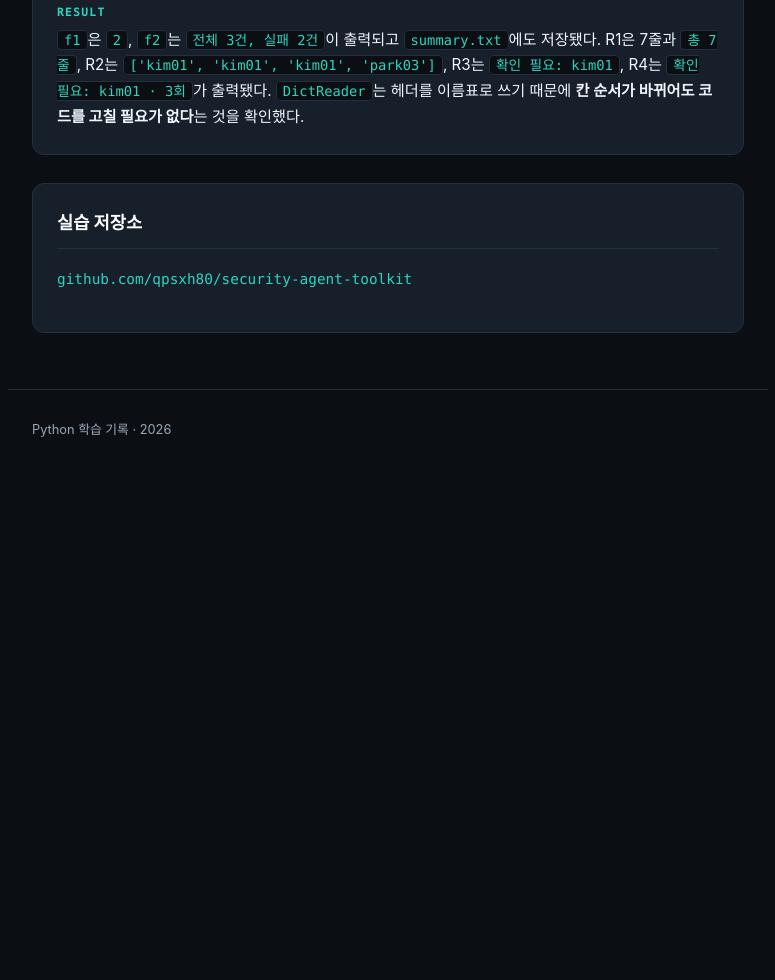
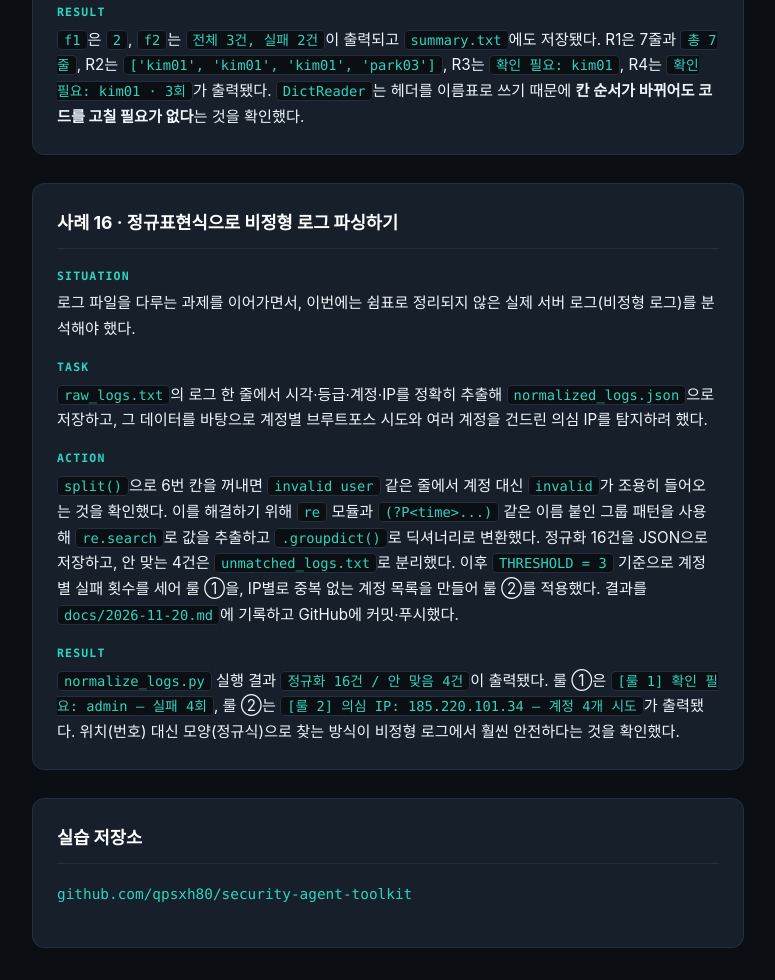
Before and after one commit to qpsxh80/python-learning-portfolio, a plain HTML site: page index.html in a window 1280 px wide. Shown: the part 8937-9917 px from the top of the page, without its empty margins (252-1027 px from the left). Before the commit the page ends 9430 px from the top, so only its background shows below. Drawn offline with Linux system fonts and the light colour scheme.

Commit message:
Add regex log parsing case to portfolio

```diff
--- a/index.html
+++ b/index.html
@@ -165,6 +165,16 @@
     </div>
   </section>
 
+  <section class="case" aria-labelledby="case-16-title">
+    <h2 id="case-16-title">사례 16 · 정규표현식으로 비정형 로그 파싱하기</h2>
+    <div class="star">
+      <div class="star-item"><h3>Situation</h3><p>로그 파일을 다루는 과제를 이어가면서, 이번에는 쉼표로 정리되지 않은 실제 서버 로그(비정형 로그)를 분석해야 했다.</p></div>
+      <div class="star-item"><h3>Task</h3><p><code>raw_logs.txt</code>의 로그 한 줄에서 시각·등급·계정·IP를 정확히 추출해 <code>normalized_logs.json</code>으로 저장하고, 그 데이터를 바탕으로 계정별 브루트포스 시도와 여러 계정을 건드린 의심 IP를 탐지하려 했다.</p></div>
+      <div class="star-item"><h3>Action</h3><p><code>split()</code>으로 6번 칸을 꺼내면 <code>invalid user</code> 같은 줄에서 계정 대신 <code>invalid</code>가 조용히 들어오는 것을 확인했다. 이를 해결하기 위해 <code>re</code> 모듈과 <code>(?P&lt;time&gt;...)</code> 같은 이름 붙인 그룹 패턴을 사용해 <code>re.search</code>로 값을 추출하고 <code>.groupdict()</code>로 딕셔너리로 변환했다. 정규화 16건을 JSON으로 저장하고, 안 맞는 4건은 <code>unmatched_logs.txt</code>로 분리했다. 이후 <code>THRESHOLD = 3</code> 기준으로 계정별 실패 횟수를 세어 룰 ①을, IP별로 중복 없는 계정 목록을 만들어 룰 ②를 적용했다. 결과를 <code>docs/2026-11-20.md</code>에 기록하고 GitHub에 커밋·푸시했다.</p></div>
+      <div class="star-item"><h3>Result</h3><p><code>normalize_logs.py</code> 실행 결과 <code>정규화 16건 / 안 맞음 4건</code>이 출력됐다. 룰 ①은 <code>[룰 1] 확인 필요: admin — 실패 4회</code>, 룰 ②는 <code>[룰 2] 의심 IP: 185.220.101.34 — 계정 4개 시도</code>가 출력됐다. 위치(번호) 대신 모양(정규식)으로 찾는 방식이 비정형 로그에서 훨씬 안전하다는 것을 확인했다.</p></div>
+    </div>
+  </section>
+
   <section class="links" aria-labelledby="links-title">
     <h2 id="links-title">실습 저장소</h2>
     <p>
```
